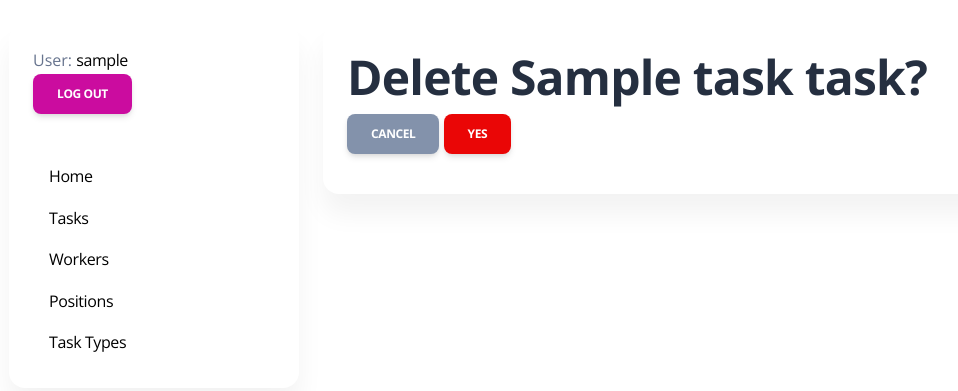
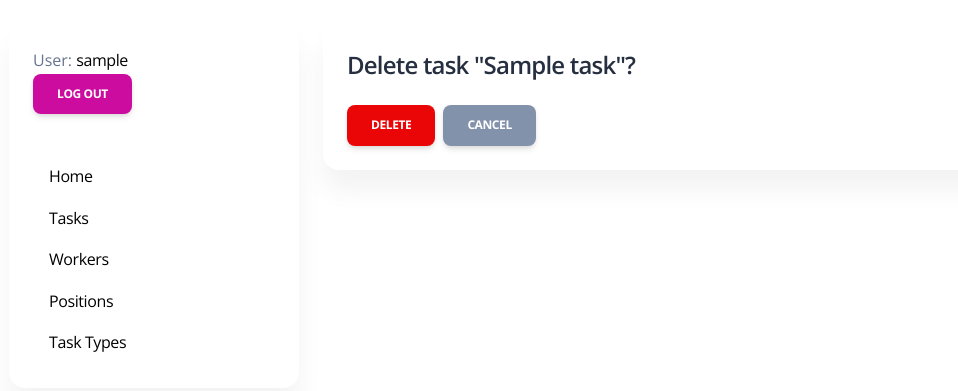
Before and after one commit to AndriiOne/crew-tasks, a Django app: page /tasks/1/delete/ in a window 1280 px wide. Shown: the top 391 px of the page, without its empty margins (15-973 px from the left). Run offline with Django 5.2, Linux system fonts and the light colour scheme; a user stored in the database is signed in; tables that the repository leaves empty hold one stand-in row (values such as "Sample post"); some libraries are stand-ins or nearby versions.

Commit message:
Style task delete page

```diff
--- a/templates/tasks/task_confirm_delete.html
+++ b/templates/tasks/task_confirm_delete.html
@@ -1,12 +1,13 @@
 {% extends "base.html" %}
 
 {% block content %}
-  <h1>Delete {{ task.name }} task?</h1>
+  <h4 class="mb-4">Delete task "{{ task.name }}"?</h4>
+
   <form method="post">
     {% csrf_token %}
-    <a href="{% url 'tasks:task-detail' task.id %}" class="btn btn-secondary">
-      Cancel
-    </a>
-    <input type="submit" value="Yes" class="btn btn-danger">
+    <div class="d-flex gap-2">
+      <button type="submit" class="btn btn-danger mb-0">Delete</button>
+      <a href="{% url 'tasks:task-detail' pk=task.id %}" class="btn btn-secondary mb-0">Cancel</a>
+    </div>
   </form>
 {% endblock %}
```
